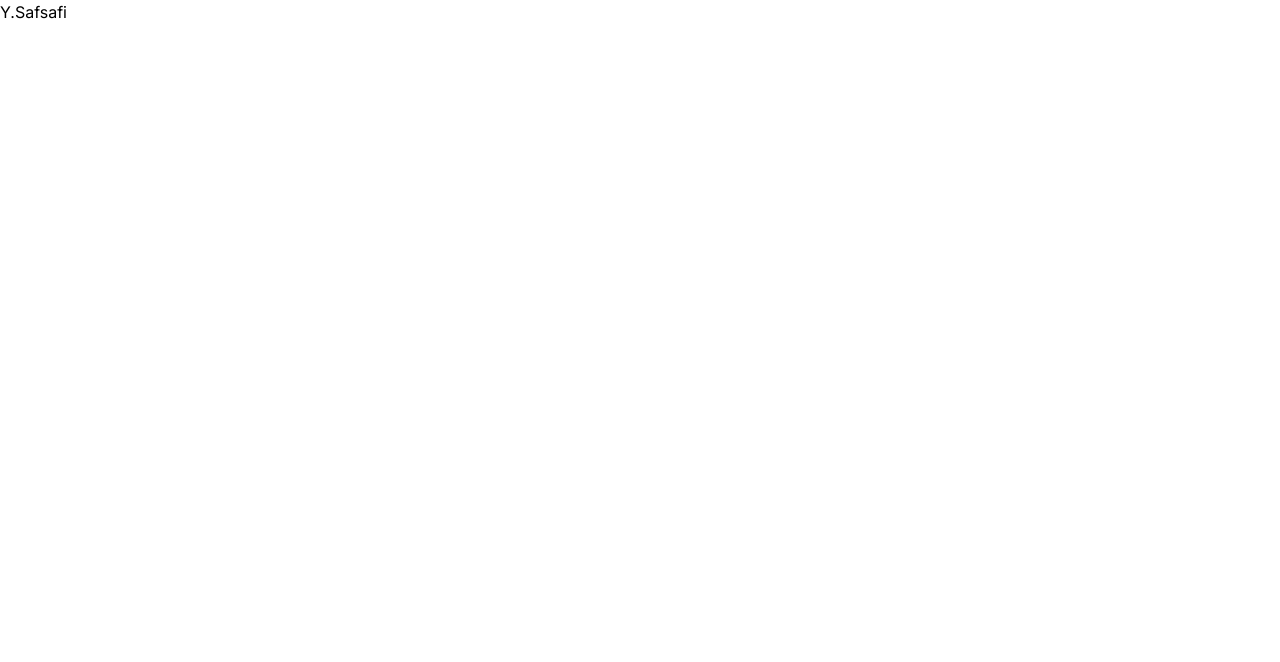
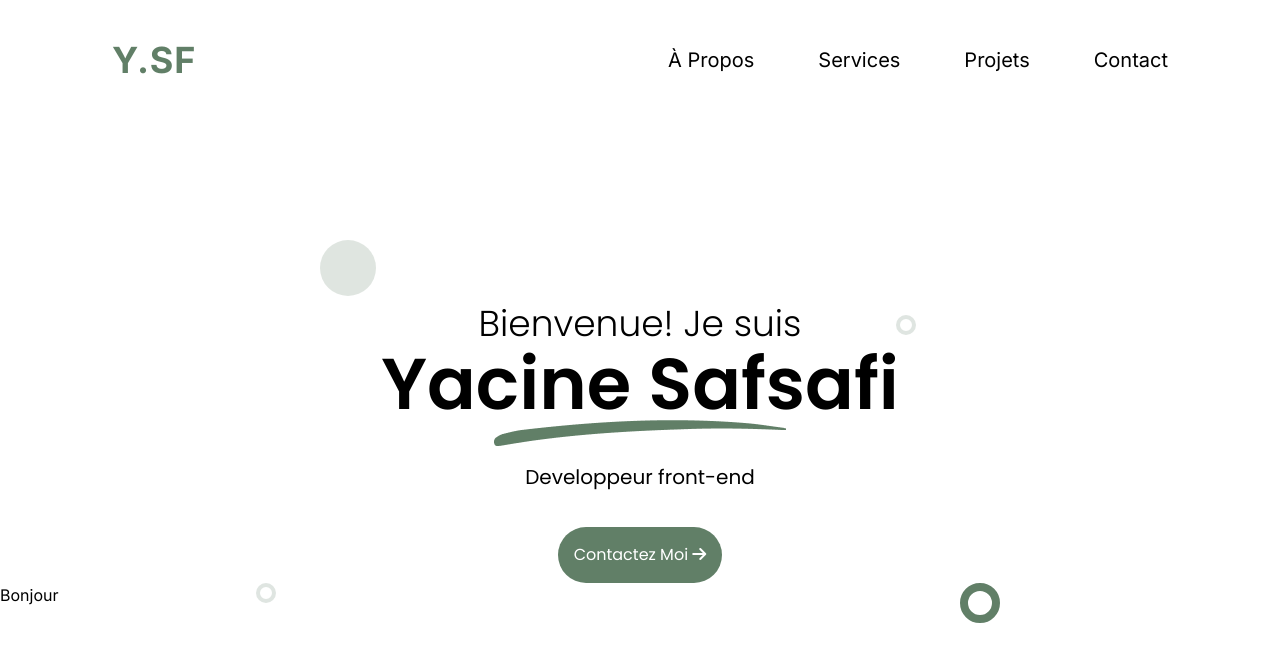
Before and after one commit to Yacesf/Portfolio-YSF, a React (Vite) app: page / in a window 1280 px wide. Shown: the top 662 px of the page. Built offline with nearby package versions, Linux system fonts and the light colour scheme.

Commit message:
Ajout du header et de la page d'accueil

```diff
--- a/index.html
+++ b/index.html
@@ -9,6 +9,7 @@
       href="https://fonts.googleapis.com/css2?family=Inter:ital,opsz,wght@0,14..32,100..900;1,14..32,100..900&family=Poppins:ital,wght@0,100;0,200;0,300;0,400;0,500;0,600;0,700;0,800;0,900;1,100;1,200;1,300;1,400;1,500;1,600;1,700;1,800;1,900&display=swap"
       rel="stylesheet"
     />
+    <link rel="stylesheet" href="https://cdnjs.cloudflare.com/ajax/libs/font-awesome/6.7.2/css/all.min.css" integrity="sha512-Evv84Mr4kqVGRNSgIGL/F/aIDqQb7xQ2vcrdIwxfjThSH8CSR7PBEakCr51Ck+w+/U6swU2Im1vVX0SVk9ABhg==" crossorigin="anonymous" referrerpolicy="no-referrer" />
     <title>Portfolio</title>
   </head>
   <body>
--- a/package.json
+++ b/package.json
@@ -10,6 +10,7 @@
     "preview": "vite preview"
   },
   "dependencies": {
+    "framer-motion": "^11.15.0",
     "react": "^18.3.1",
     "react-dom": "^18.3.1"
   },
--- a/src/App.jsx
+++ b/src/App.jsx
@@ -1,8 +1,14 @@
 import Header from "./pages/header";
+import Home from "./pages/home";
+import Skill from "./pages/skill";
 
 function App() {
   return (
+    <>
     <Header/>
+    <Home/>
+    <Skill/>
+    </>
   );
 }
 
--- a/src/components/navbar.jsx
+++ b/src/components/navbar.jsx
@@ -1,9 +1,24 @@
+import { motion } from "framer-motion";
+
 function Navbar() {
+  const linkNav = [
+    { name: "À Propos", href: "#" },
+    { name: "Services", href: "#" },
+    { name: "Projets", href: "#" },
+    { name: "Contact", href: "#" },
+  ];
+
   return (
-  <div>
-  <h1>Y.Safsafi</h1>
-  </div>
+    <nav>
+      <ul className="flex text-xl items-center gap-16">
+        {linkNav.map((link, index) => (
+          <motion.li whileHover={{ scale: 1.1 }} key={index}>
+            <a href={link.href}>{link.name}</a>
+          </motion.li>
+        ))}
+      </ul>
+    </nav>
   );
 }
 
-export default Navbar
+export default Navbar;
--- a/src/pages/header.jsx
+++ b/src/pages/header.jsx
@@ -2,8 +2,11 @@ import Navbar from "../components/navbar";
 
 function Header() {
   return (
-    <Navbar/>
+    <header className="my-10 mx-28 flex items-center justify-between">
+      <h1 className="tracking-wide font-bold text-4xl text-vert">Y.SF</h1>
+      <Navbar />
+    </header>
   );
 }
 
-export default Header
+export default Header;
--- /dev/null
+++ b/src/pages/home.jsx
@@ -0,0 +1,28 @@
+import Ligne from "../assets/Vector.png";
+import { motion } from "framer-motion";
+
+function Home() {
+  return (
+    <div className="mt-40 text-center relative">
+      <div className="pt-16 font-poppins">
+        <p className="text-4xl font-light mb-1">Bienvenue! Je suis</p>
+        <div className="flex flex-col items-center">
+          <h2 className="text-7xl font-semibold">Yacine Safsafi</h2>
+          <img className="mb-4" src={Ligne} alt="Trait"></img>
+          <span className="text-xl mb-9">Developpeur front-end</span>
+          <a href="#">
+            <motion.button whileHover={{scale: 1.1}} className="bg-vert text-white p-4 rounded-full hover:opacity-95">
+              Contactez Moi <i className="fa-solid fa-arrow-right"></i>
+            </motion.button>
+          </a>
+        </div>
+      </div>
+      <div className=" absolute w-14 h-14 opacity-20 left-[25%] rounded-full bg-vert top-0"></div>
+      <div className=" absolute w-5 h-5 border-solid border-4 border-vert opacity-20 left-[70%] rounded-full top-[75px]"></div>
+      <div className=" absolute w-5 h-5 border-solid border-4 border-vert opacity-20 left-[20%] rounded-full"></div>
+      <div className=" absolute w-10 h-10 border-solid border-8 border-vert left-[75%] rounded-full"></div>
+    </div>
+  );
+}
+
+export default Home;
--- /dev/null
+++ b/src/pages/skill.jsx
@@ -0,0 +1,5 @@
+function Skill() {
+  return <div>Bonjour</div>;
+}
+
+export default Skill;
--- a/tailwind.config.js
+++ b/tailwind.config.js
@@ -1,11 +1,18 @@
 /** @type {import('tailwindcss').Config} */
 export default {
-  content: [],
+  content: [
+    './index.html',
+    './src/**/*.{js,ts,jsx,tsx}',
+  ],
   theme: {
     extend: {
+      colors: {
+        'vert': '#617f67',
+        'creme': '#fff6e7',
+      },
       fontFamily: {
         inter: ['Inter'],
-        roboto: ['Roboto'],
+        poppins: ['Poppins'],
       },
     },
   },
```
Also changed, not shown: src/assets/Vector.png (added), 1 other file (tests, documents, lock files or other folders).
